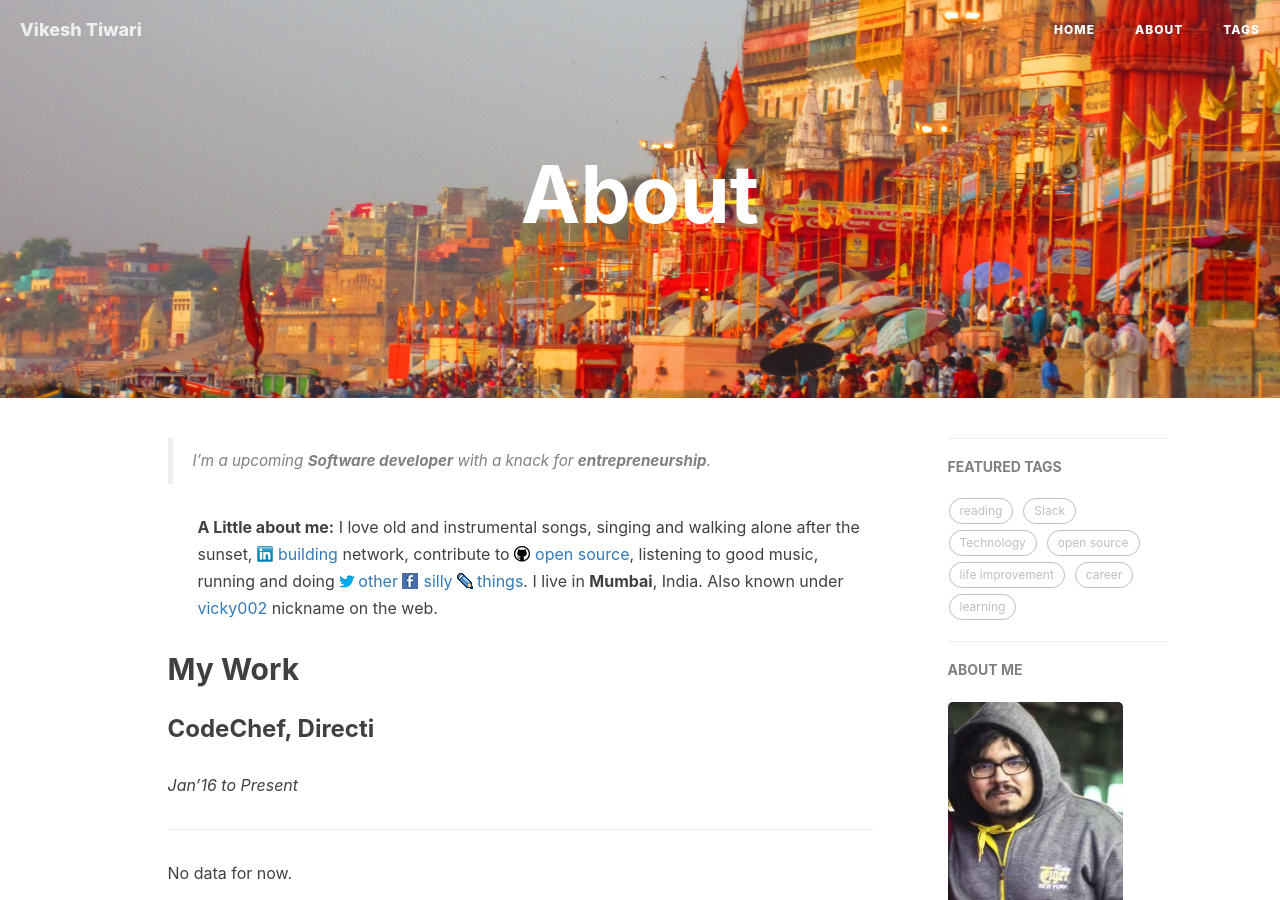
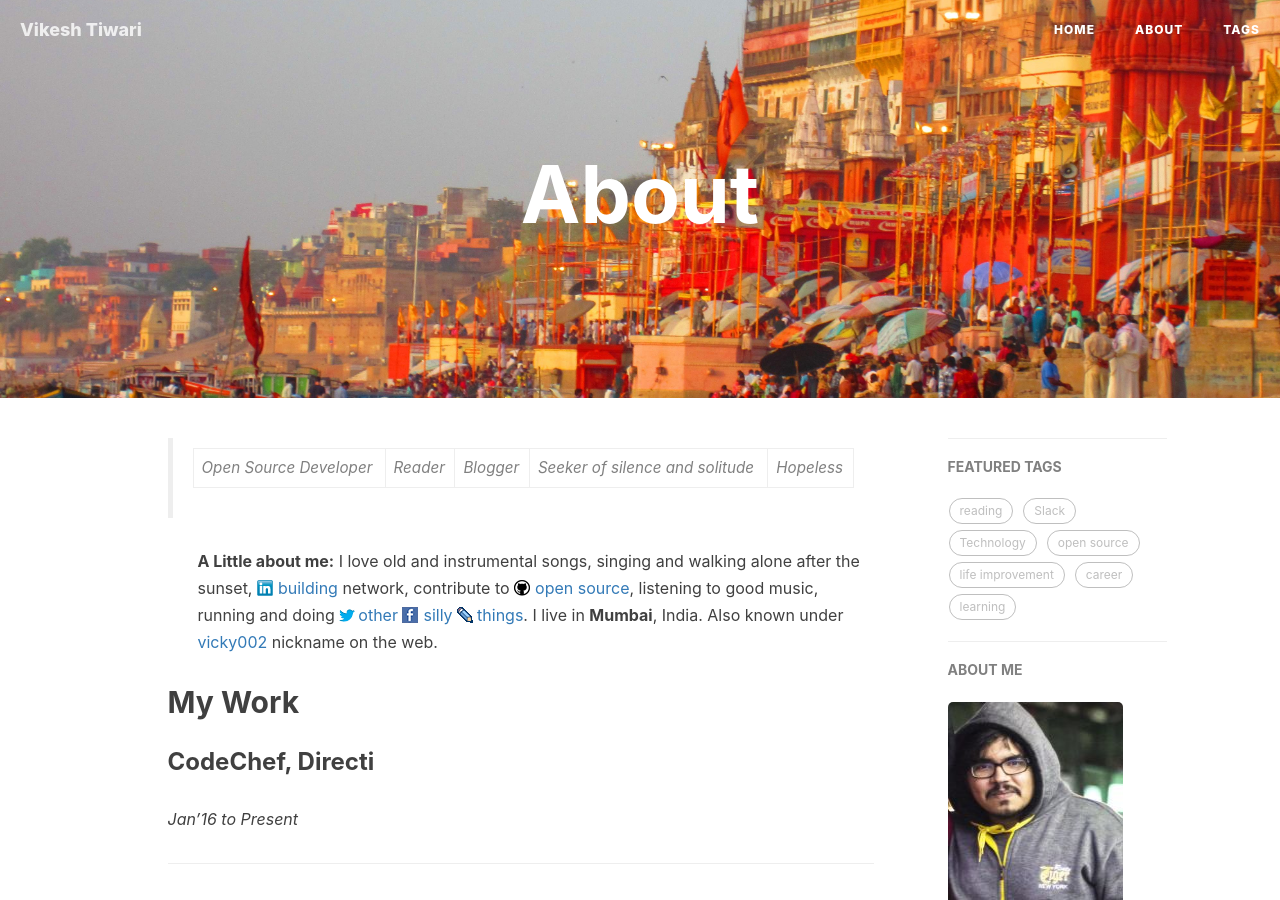
Before and after one commit to nish-d/vicky002.github.io, a Jekyll site: the page built from about.md, in a window 1280 px wide and 900 px high. Built offline with Jekyll 4.4.1, drawn with Linux system fonts in a browser that asks for light colours; nearby versions of some CDN libraries; some web fonts are replaced; comment, search, counter and statistics services are not loaded.

Commit message:
small change

```diff
--- a/about.md
+++ b/about.md
@@ -4,7 +4,7 @@ title: About
 permalink: /about/
 ---
 
-> I'm a upcoming <b>Software developer</b> with a knack for <b>entrepreneurship</b>.
+> Open Source Developer | Reader | Blogger | Seeker of silence and solitude | Hopeless
 
 <style type="text/css">
 .about, .contacts {
```
